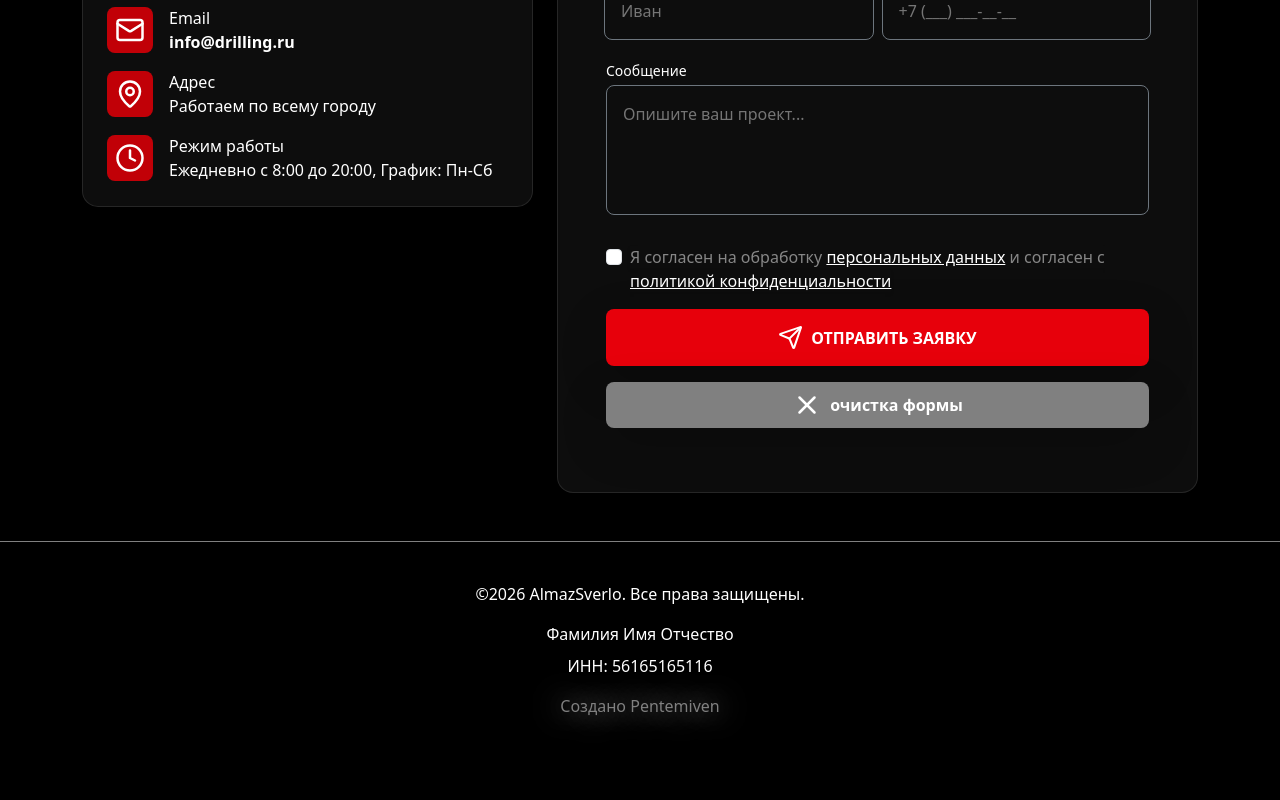
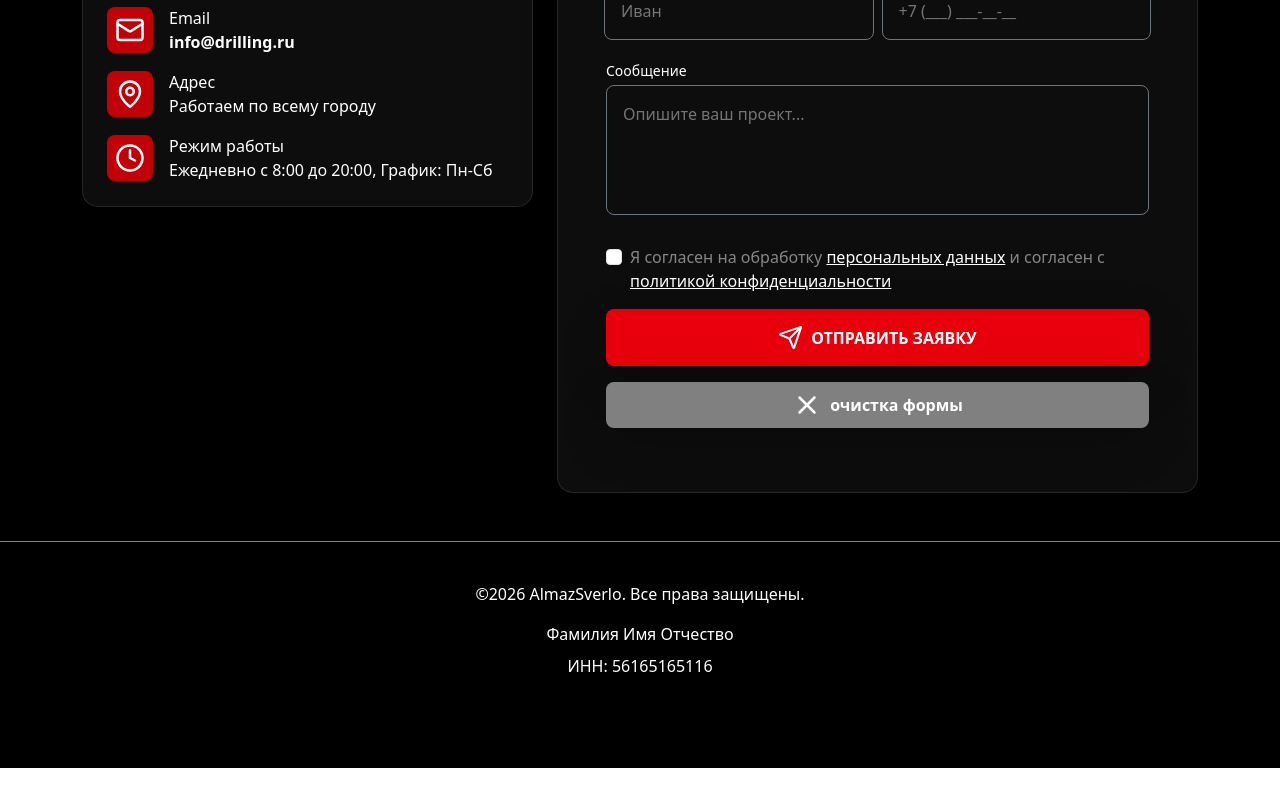
Before and after one commit to Lolboy505/AlmazSverlo, a React (Vite) app: page / in a window 1280 px wide. Shown: the part 3860-4660 px from the top of the page. After the commit the page ends 4628 px from the top, so only its background shows below. Built offline with nearby package versions, Linux system fonts and the light colour scheme.

Commit message:
Remove link in footer

```diff
--- a/src/components/additional/contactData.js
+++ b/src/components/additional/contactData.js
@@ -7,12 +7,10 @@ const address = "Работаем по всему городу"
 const addressTow = "По всему городу и области"
 
 const schedule = "Пн-Cб"
-
 const fromTime = '8:00'
 const toTime = '20:00'
 
 const scheduleTow = "Пн-Сб"
-
 const fromTimeTow = '6:00'
 const toTimeTow = '22:00'
 
--- a/src/components/footer/Footer.jsx
+++ b/src/components/footer/Footer.jsx
@@ -1,18 +1,18 @@
-import { TIN, fullName , nameOrg} from '@/components/additional/contactData'
+import { TIN, fullName, nameOrg } from '@/components/additional/contactData'
 
 
 export default function Footer() {
     return (
         <footer className="pt-4"
             style={{
-                borderTop:"1px solid grey"
+                borderTop: "1px solid grey"
             }}
         >
             <div
                 className="pt-3"
-            style={{
-                overflow: 'hidden'
-            }}>
+                style={{
+                    overflow: 'hidden'
+                }}>
                 <div className="text-center">
                     <p className="mx-2">
                         ©2026 {nameOrg}. Все права защищены.
@@ -27,20 +27,6 @@ export default function Footer() {
                     </div>
                 </div>
             </div>
-            <div className="text-center p-0 pt-2 m-0">
-                <a
-                    className="text-center"
-                    href="https://github.com/Lolboy505"
-                    style={{
-                        color:"grey",
-                        textShadow: '0 0 30px rgb(255, 255, 255)',
-                        textDecoration: 'none',
-                        cursor: 'pointer'
-                    }}
-                >
-                    Создано Pentemiven
-                </a>
-            </div>
         </footer>
     )
 }
```
